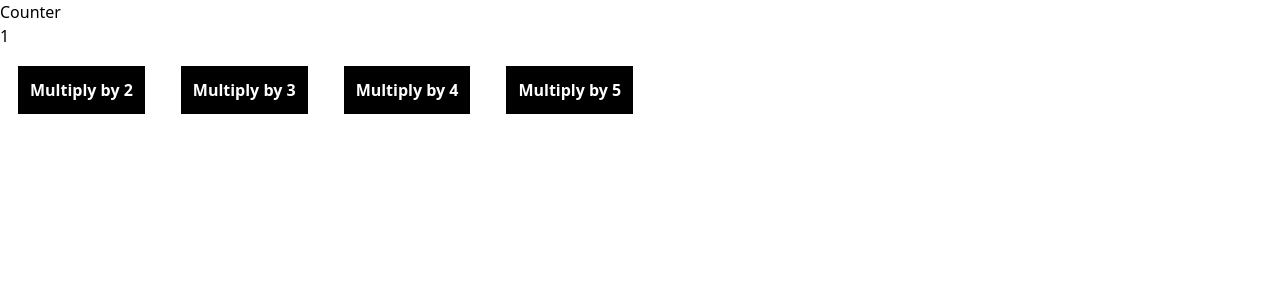
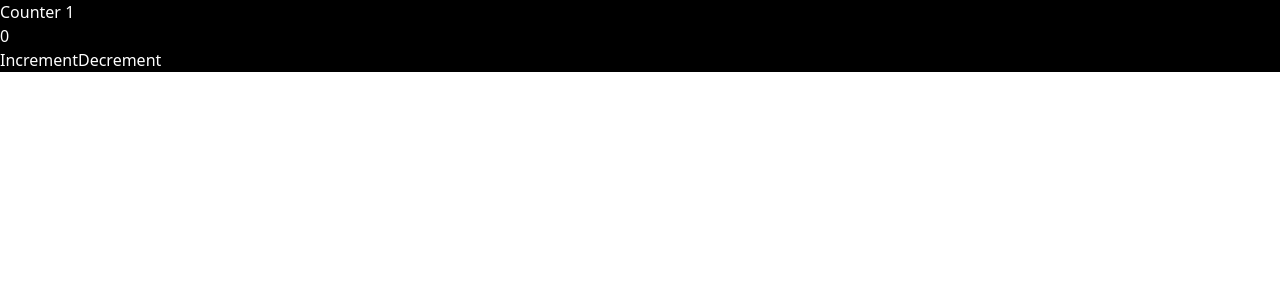
Before and after one commit to rudreshsankpal21/MERN-Journey, a React (Vite) app in the folder React-Learning/: page / in a window 1280 px wide. Shown: the top 300 px of the page. Built offline with nearby package versions, Linux system fonts and the light colour scheme.

Commit message:
Learned how to use useContext() + useReducer()

```diff
--- a/React-Learning/src/App.jsx
+++ b/React-Learning/src/App.jsx
@@ -1,42 +1,31 @@
-import React, { useReducer, createContext, useContext } from "react";
+import React, { useReducer, useContext, createContext } from "react";
 
-const initialState = {
-  count: 1,
+const initialContext = {
+  count: 0,
 };
 
-// creating reducer
 const reducer = (state, action) => {
-  if (action.type === "MULBY2") {
+  if (action.type === "INC") {
     return {
       ...state,
-      count: state.count * 2,
+      count: state.count + 1,
     };
-  } else if (action.type === "MULBY3") {
+  } else if (action.type === "DEC") {
     return {
       ...state,
-      count: state.count * 3,
-    };
-  } else if (action.type === "MULBY4") {
-    return {
-      ...state,
-      count: state.count * 4,
-    };
-  } else if (action.type === "MULBY5") {
-    return {
-      ...state,
-      count: state.count * 5,
+      count: state.count - 1,
     };
   } else {
     return state;
   }
 };
 
-// creating context
+// Creating Context
 const CountContext = createContext();
 
-// creating provider
+// Creating Provider
 const CountProvider = ({ children }) => {
-  const [state, dispatch] = useReducer(reducer, initialState);
+  const [state, dispatch] = useReducer(reducer, initialContext);
   return (
     <CountContext.Provider value={{ state, dispatch }}>
       {children}
@@ -48,33 +37,11 @@ const Counter = () => {
   const { state, dispatch } = useContext(CountContext);
   return (
     <>
-      <div>
-        <h1>Counter</h1>
+      <div className="bg-black text-white">
+        <h1>Counter 1</h1>
         <h1>{state.count}</h1>
-        <button
-          onClick={() => dispatch({ type: "MULBY2" })}
-          className="border-2 p-3 m-4 bg-black text-white font-bold"
-        >
-          Multiply by 2
-        </button>
-        <button
-          onClick={() => dispatch({ type: "MULBY3" })}
-          className="border-2 p-3 m-4 bg-black text-white font-bold"
-        >
-          Multiply by 3
-        </button>
-        <button
-          onClick={() => dispatch({ type: "MULBY4" })}
-          className="border-2 p-3 m-4 bg-black text-white font-bold"
-        >
-          Multiply by 4
-        </button>
-        <button
-          onClick={() => dispatch({ type: "MULBY5" })}
-          className="border-2 p-3 m-4 bg-black text-white font-bold"
-        >
-          Multiply by 5
-        </button>
+        <button onClick={() => dispatch({ type: "INC" })}>Increment</button>
+        <button onClick={() => dispatch({ type: "DEC" })}>Decrement</button>
       </div>
     </>
   );
```
